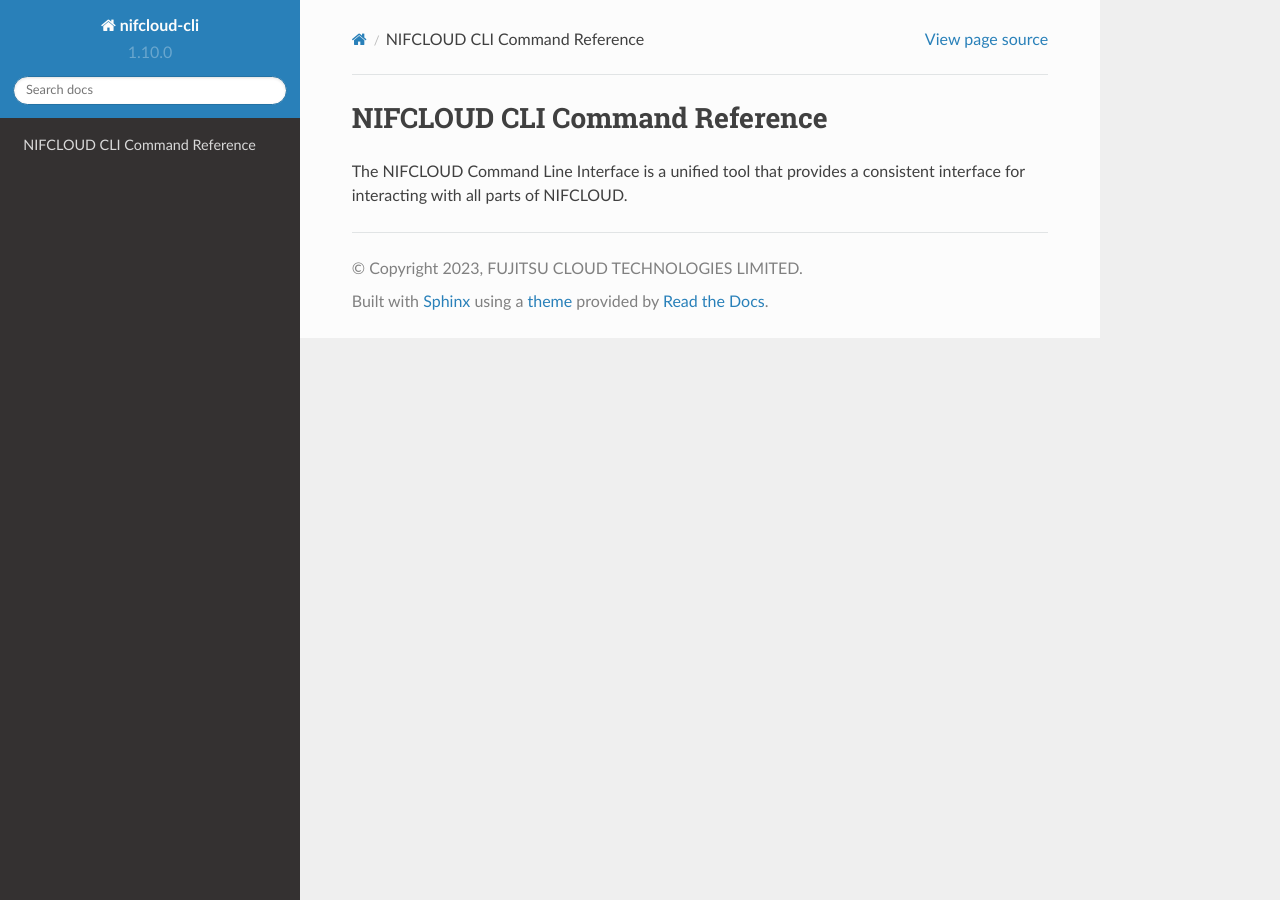
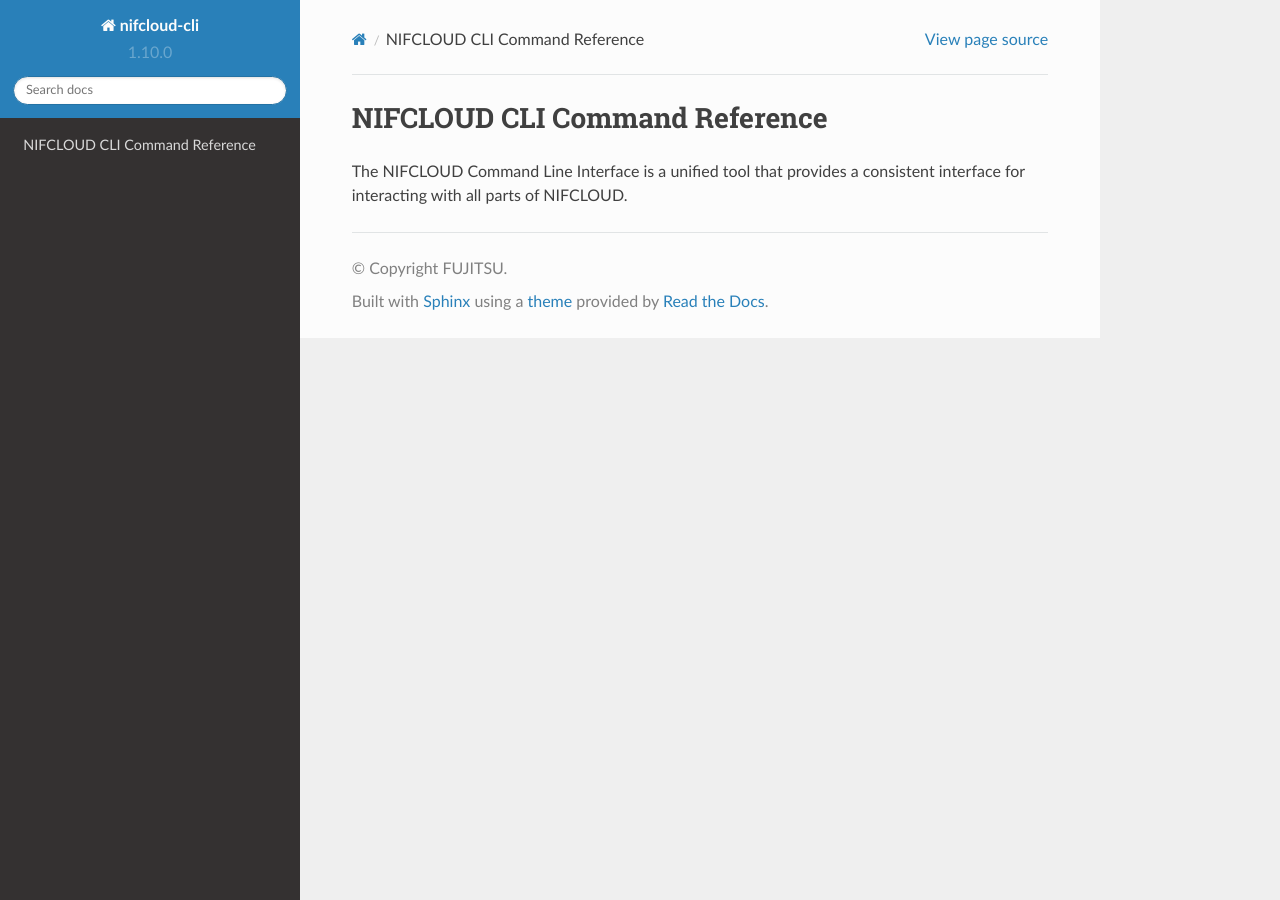
Before and after one commit to nifcloud/nifcloud-cli, a Sphinx documentation site: the page built from docs/source/index.rst, in a window 1280 px wide. Built offline with Sphinx 7.4.7 and the Read the Docs theme 2.0.0, drawn with Linux system fonts in a browser that asks for light colours; pages that are not in the unit, such as notebooks, are missing from menus; the version number is read from the project's files by our own code.

Commit message:
Update copyright

```diff
--- a/docs/source/conf.py
+++ b/docs/source/conf.py
@@ -14,8 +14,8 @@
 # https://www.sphinx-doc.org/en/master/usage/configuration.html#project-information
 
 project = 'nifcloud-cli'
-copyright = '2023, FUJITSU CLOUD TECHNOLOGIES LIMITED'
-author = 'FUJITSU CLOUD TECHNOLOGIES LIMITED'
+copyright = 'FUJITSU'
+author = 'FUJITSU'
 
 # -- General configuration ---------------------------------------------------
 # https://www.sphinx-doc.org/en/master/usage/configuration.html#general-configuration
--- a/setup.py
+++ b/setup.py
@@ -51,7 +51,7 @@
     description='NIFCLOUD Command-Line Tools',
     long_description=read('README.md'),
     long_description_content_type='text/markdown',
-    author='FUJITSU CLOUD TECHNOLOGIES',
+    author='FUJITSU',
     url='https://github.com/nifcloud/nifcloud-cli',
     packages=find_packages(exclude=['tests*']),
     package_data={'nifcloudcli': ['data/*.json', 'topics/*.json']},
```
Also changed, not shown: 1 other file.
